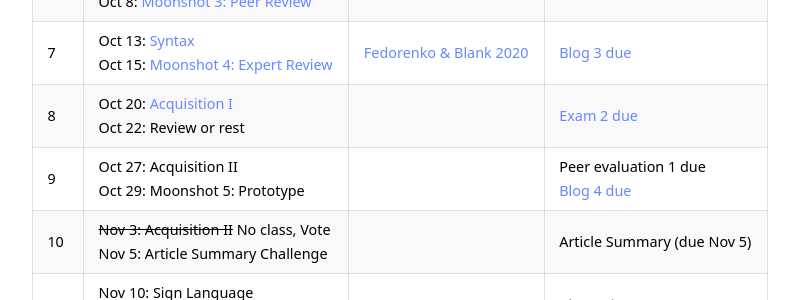
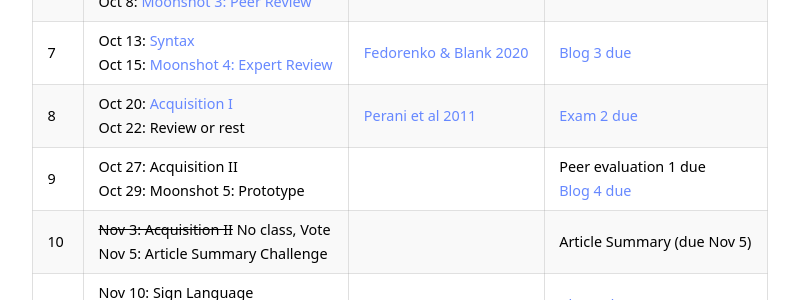
Before and after one commit to kschuler/ling104, a Jekyll site: the page built from index.md, in a window 1280 px wide and 900 px high, scrolled down 2693 px. Shown: the part 154-454 px from the top of the window, without its empty margins (240-1039 px from the left). Built offline with Jekyll 4.4.1, drawn with Linux system fonts in a browser that asks for light colours.

Commit message:
Update index.md

```diff
--- a/index.md
+++ b/index.md
@@ -71,7 +71,7 @@ Wk  | Lecture | Readings | Resources
 5 | Sep 29: [Sounds & Phonemes](https://public.3.basecamp.com/p/533vsdYWEFn3uHCi17SsRxGE)<br> Oct 1: [Moonshot 2: Solutions](https://public.3.basecamp.com/p/649Vczdx4iV78VW3uEs5fbgz) | [Nishimura et al 1999](https://app.perusall.com/courses/ling-104-001-2020c-intro-to-language-and-the-brain/nishimura-et-al-1999-sign-language-heard-in-the-auditory-cortex?assignmentId=Yet7oW7d6u6HE7HQp&part=1) | [Exam 1 due](https://canvas.upenn.edu/courses/1530046/assignments/8161724)
 6 | Oct 6: [Words](https://public.3.basecamp.com/p/XdWKRWtcpDpxkg6p2b2n3ajo) <br> Oct 8: [Moonshot 3: Peer Review](https://public.3.basecamp.com/p/WXxqCZ5EjBKGydnd6hm2uCA3)  | [Quiroga etal 2005](https://app.perusall.com/courses/ling-104-001-2020c-intro-to-language-and-the-brain/quiroga-et-al-2005-invariant-visual-representation-by-single-neurons-in-the-human-brain?assignmentId=xDLufpq6hJuHDx9sF&part=1)| [Blog 2 due](https://canvas.upenn.edu/courses/1530046/assignments/8162722)
 7 | Oct 13: [Syntax](https://public.3.basecamp.com/p/EA6ajvVEQCEYz8HAWtXy4Ety) <br> Oct 15: [Moonshot 4: Expert Review](https://public.3.basecamp.com/p/DjQopTiuZJPibJNJjF9zZ4ZJ) | [Fedorenko & Blank 2020](https://app.perusall.com/courses/ling-104-001-2020c-intro-to-language-and-the-brain/fedorenko-and-blank-2020-broca-s-area-is-not-a-natural-kind?assignmentId=j4vEwPR6Cnxs6gbnQ&part=1)| [Blog 3 due](https://canvas.upenn.edu/courses/1530046/assignments/8162723)
-8 | Oct 20: [Acquisition I](https://public.3.basecamp.com/p/DW7j3UKyLqdDcDtSUiyCUZ2s) <br> Oct 22: **Review or rest**| | [Exam 2 due](https://canvas.upenn.edu/courses/1530046/assignments/8162038)
+8 | Oct 20: [Acquisition I](https://public.3.basecamp.com/p/DW7j3UKyLqdDcDtSUiyCUZ2s) <br> Oct 22: **Review or rest**| [Perani et al 2011](https://app.perusall.com/courses/ling-104-001-2020c-intro-to-language-and-the-brain/perani-et-al-2011-neural-language-networks-at-birth?assignmentId=ck6Jp3LtTELfeixPp&part=1) | [Exam 2 due](https://canvas.upenn.edu/courses/1530046/assignments/8162038)
 9 | Oct 27: Acquisition II<br> Oct 29: Moonshot 5: Prototype | | Peer evaluation 1 due<br>[Blog 4 due](https://canvas.upenn.edu/courses/1530046/assignments/8162726)
 10 | ~~Nov 3:  Acquisition II~~ **No class, Vote** <br> Nov 5: Article Summary Challenge | | Article Summary (due Nov 5)
 11 | Nov 10: Sign Language <br> Nov 12: Moonshot 6: Poster draft| | [Blog 5 due](https://canvas.upenn.edu/courses/1530046/assignments/8162742)
```
